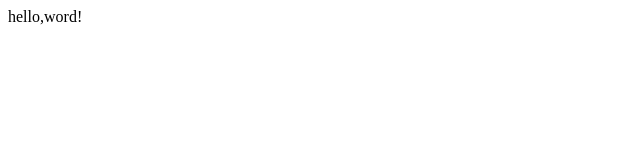
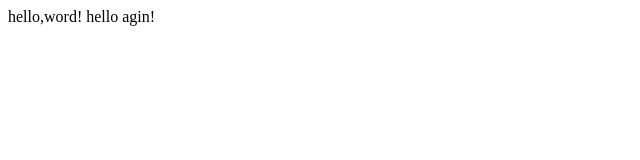
Before and after one commit to dodohader96/lecture0, a plain HTML site: page hello.html in a window 1280 px wide. Shown: the full height of the page, 0-640 px from the left. Drawn offline with Linux system fonts and the light colour scheme.

Commit message:
Update hello.html

```diff
--- a/hello.html
+++ b/hello.html
@@ -4,6 +4,6 @@
 <title>my webpage!</title>
 </head>
   <body>
-    hello,word!
+    hello,word! hello agin!
 </body>
 </html>
```
